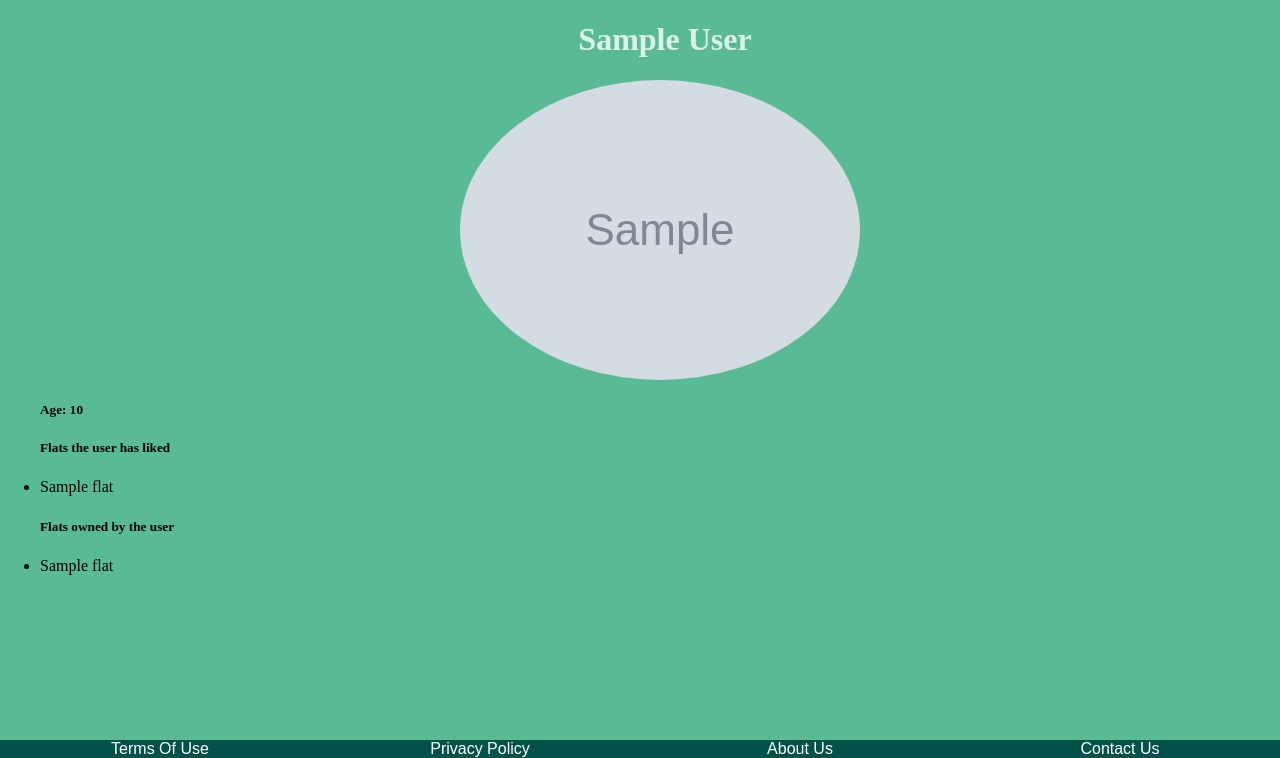
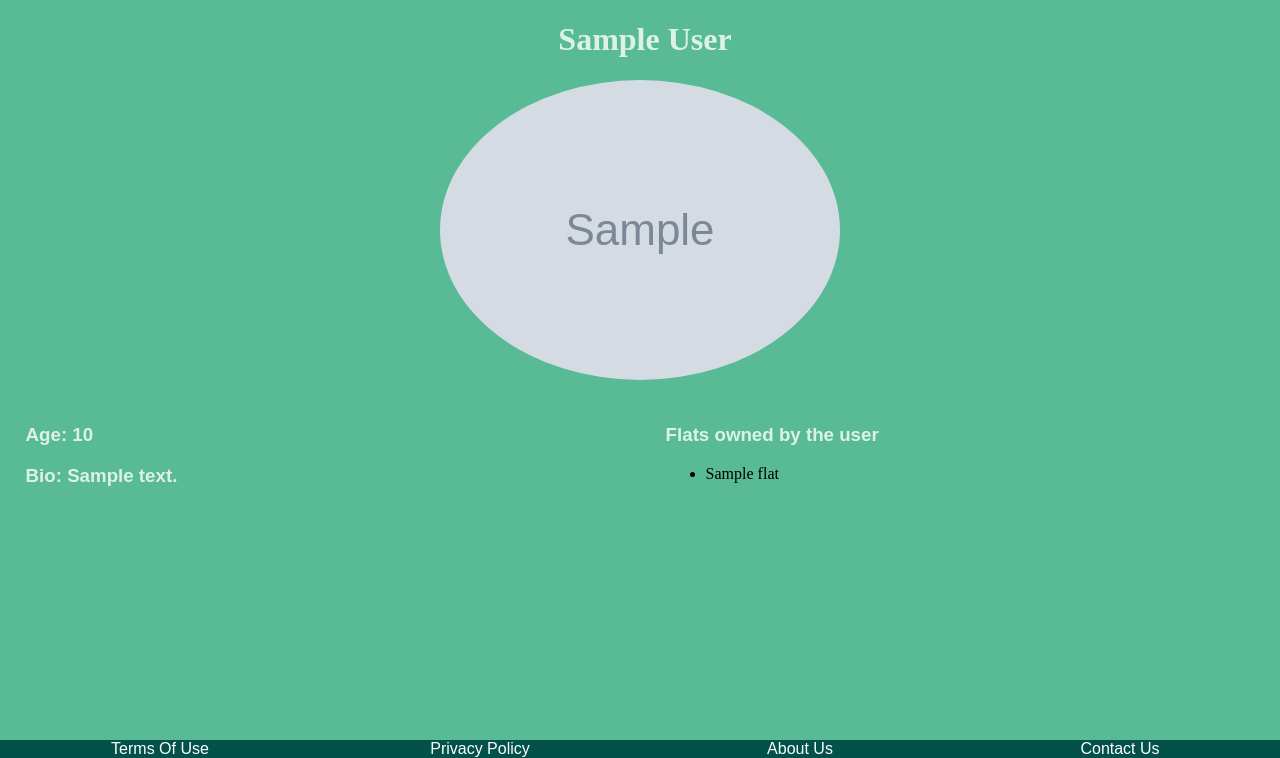
Before and after one commit to WAD-Team-A/flatshare_project, a Django app: a page that uses templates/flatshare/user.html in a window 1280 px wide. Shown: the part 42-800 px from the top of the page. Run offline with Django 3.2, Linux system fonts and the light colour scheme; a user stored in the database is signed in; tables that the repository leaves empty hold one stand-in row (values such as "Sample post"); grey boxes marked "Sample" are stand-in pictures; some web fonts are replaced.

Commit message:
CSS for user page

```diff
--- a/static/css/user.css
+++ b/static/css/user.css
@@ -12,3 +12,18 @@ h1{
     width: 400px;
     border-radius: 50%;
 }
+
+.content1{
+    width: 46%;
+    margin: 2%;
+    float:left;
+}
+.content2{
+    width: 46%;
+    margin:2%;
+    float:right;
+}
+h3,p{
+    color: rgba(255, 255, 255, 0.8);
+    font-family:"arial";
+}
--- a/templates/flatshare/user.html
+++ b/templates/flatshare/user.html
@@ -9,29 +9,27 @@
 {% block body_block %}
     <div>
         {% if user_profile %}
-            <ul>
+
                 <h1>{{ user_profile.FirstName }} {{ user_profile.LastName }}</h1>
                 <img class = "profile-picture" src="{{ MEDIA_URL }}{{ user_profile.picture }}">
-                <h5>Age: {{ user_profile.age }}</h5>
-                <h5>Flats the user has liked</h5>
-                {% if user_profile.liked_flats %}
-                    <li>
-                        {% for flat in user_profile.liked_flats.all %}
-                            {{ flat.name }}
-                        {% endfor %}
-                    </li>
-                {% else %}
-                    <strong>There are no flats present.</strong>
-                {% endif %}
-                <h5>Flats owned by the user</h5>
+                <div class = "content1">
+                    <h3>Age: {{ user_profile.age }}</h3>
+                    <h3>Bio: {{ user_profile.bio }}</h3>
+                </div>
+                <div class = "content2">
+                    <h3>Flats owned by the user</h3>
                     {% if owned_flats %}
+                    <ul>
                         <li>
                             {% for flat in owned_flats %}
                                 {{ flat.name }}
                             {% endfor %}
                         </li>
+                    </ul>
+                    {% else %}
+                        <p>User doesn't own any flats</p>
                     {% endif %}
-            </ul>
+
         {% else %}
             <strong>User profile empty</strong>
         {% endif %}
```
Lines whose indentation alone changed are shown as unchanged.
